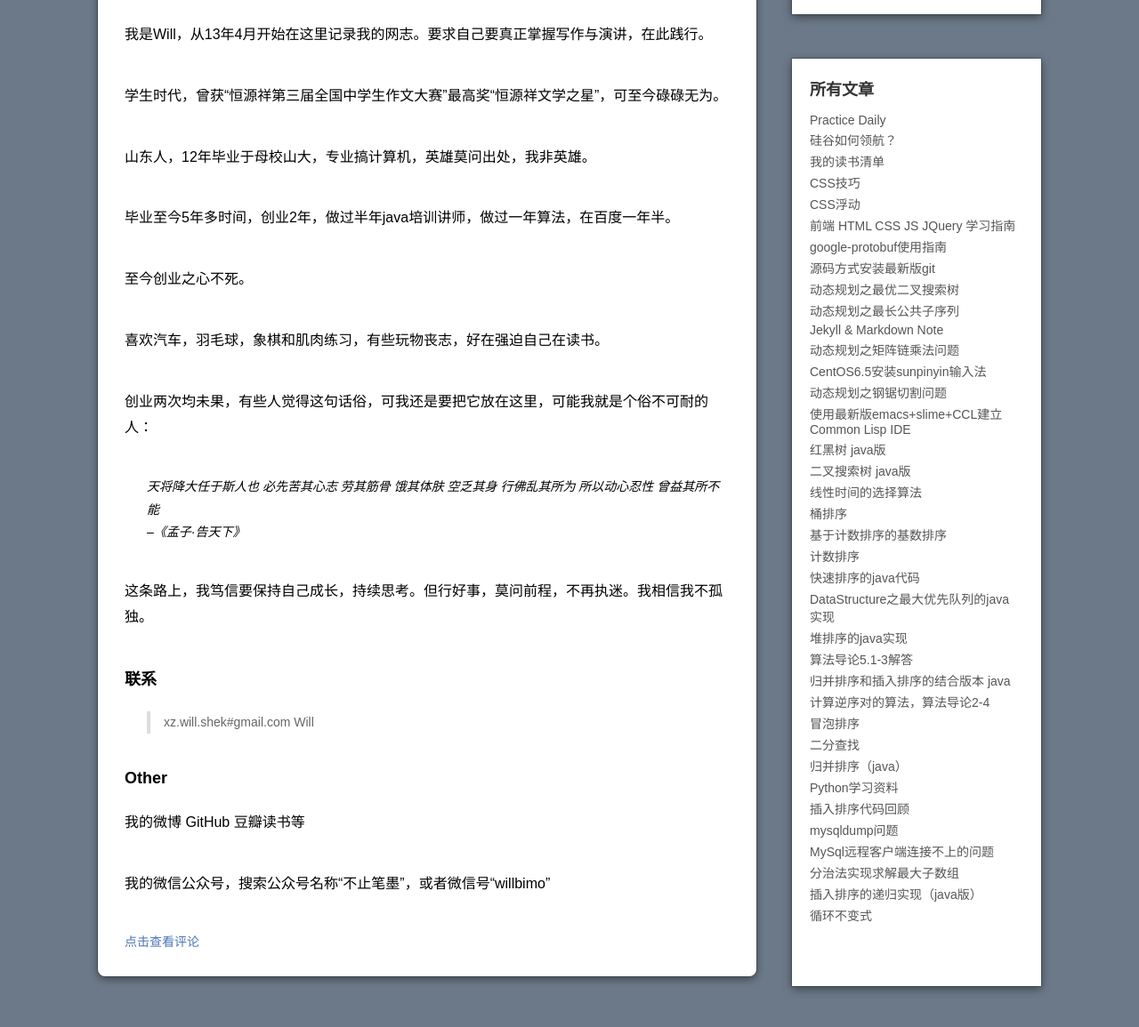
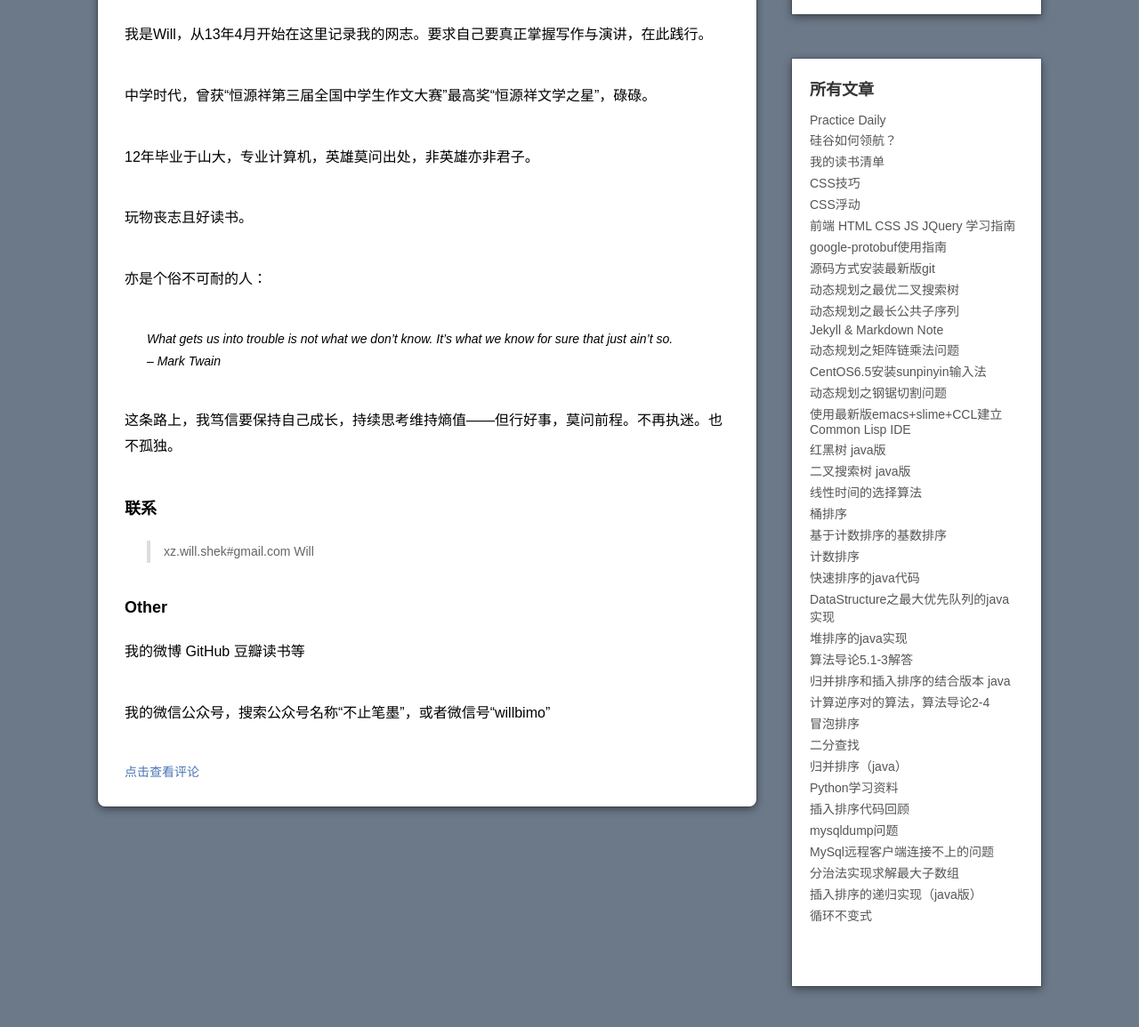
Before and after one commit to HerculesShek/HerculesShek.github.io, a Jekyll site: the page built from about.md, in a window 1280 px wide and 1400 px high, cut to the strip 234-1389 px from the top of the window. Shown: the whole strip at 89% size. Built offline with Jekyll 4.4.1, drawn with Linux system fonts in a browser that asks for light colours.

Commit message:
Update about.md

```diff
--- a/about.md
+++ b/about.md
@@ -6,21 +6,17 @@ permalink: /about
 
 我是Will，从13年4月开始在这里记录我的网志。要求自己要真正掌握写作与演讲，在此践行。
 
-学生时代，曾获“恒源祥第三届全国中学生作文大赛”最高奖“恒源祥文学之星”，可至今碌碌无为。
+中学时代，曾获“恒源祥第三届全国中学生作文大赛”最高奖“恒源祥文学之星”，碌碌。
 
-山东人，12年毕业于母校山大，专业搞计算机，英雄莫问出处，我非英雄。
+12年毕业于山大，专业计算机，英雄莫问出处，非英雄亦非君子。
 
-毕业至今5年多时间，创业2年，做过半年java培训讲师，做过一年算法，在百度一年半。
+玩物丧志且好读书。
 
-至今创业之心不死。
+亦是个俗不可耐的人：
+>What gets us into trouble is not what we don't know. It's what we know for sure that just ain't so.<br/>
+>-- Mark Twain
 
-喜欢汽车，羽毛球，象棋和肌肉练习，有些玩物丧志，好在强迫自己在读书。
-
-创业两次均未果，有些人觉得这句话俗，可我还是要把它放在这里，可能我就是个俗不可耐的人：
->天将降大任于斯人也 必先苦其心志 劳其筋骨 饿其体肤 空乏其身 行佛乱其所为 所以动心忍性 曾益其所不能<br/>
->--《孟子·告天下》
-
-这条路上，我笃信要保持自己成长，持续思考。但行好事，莫问前程，不再执迷。我相信我不孤独。
+这条路上，我笃信要保持自己成长，持续思考维持熵值——但行好事，莫问前程。不再执迷。也不孤独。
 
 ### 联系
 <blockquote id="contact-me">
```
